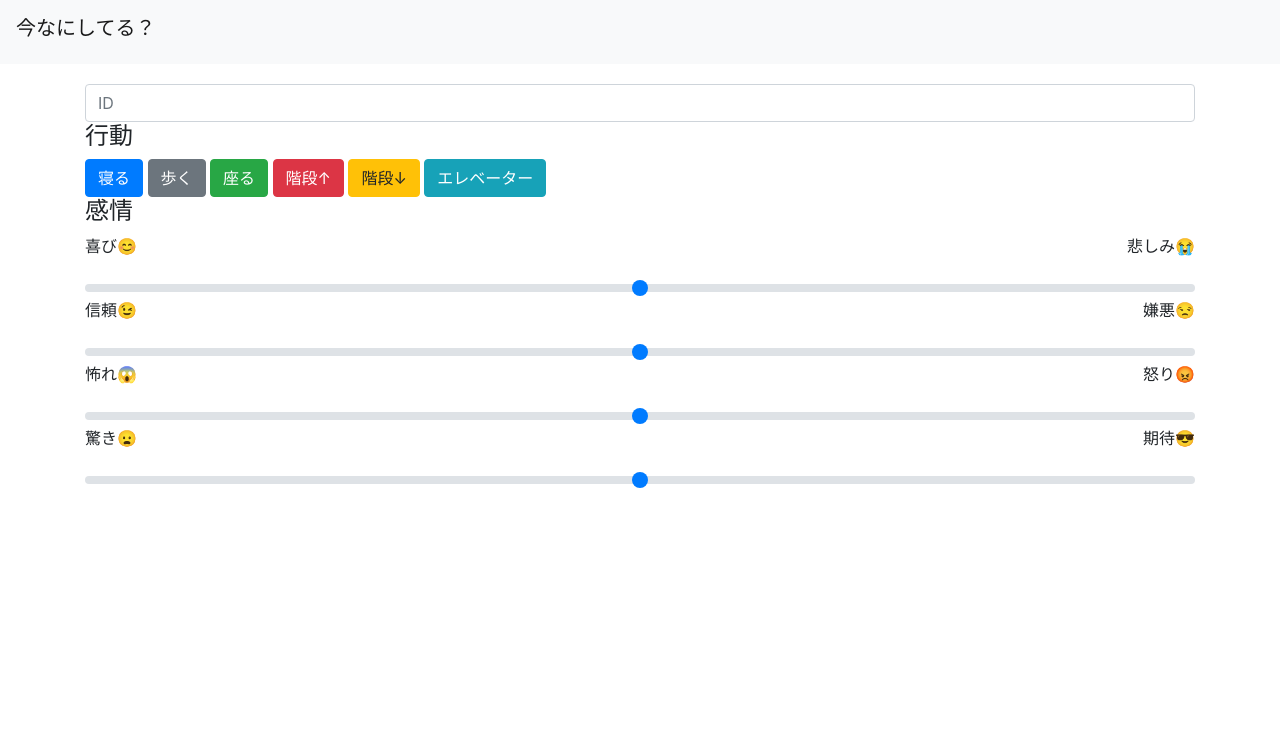
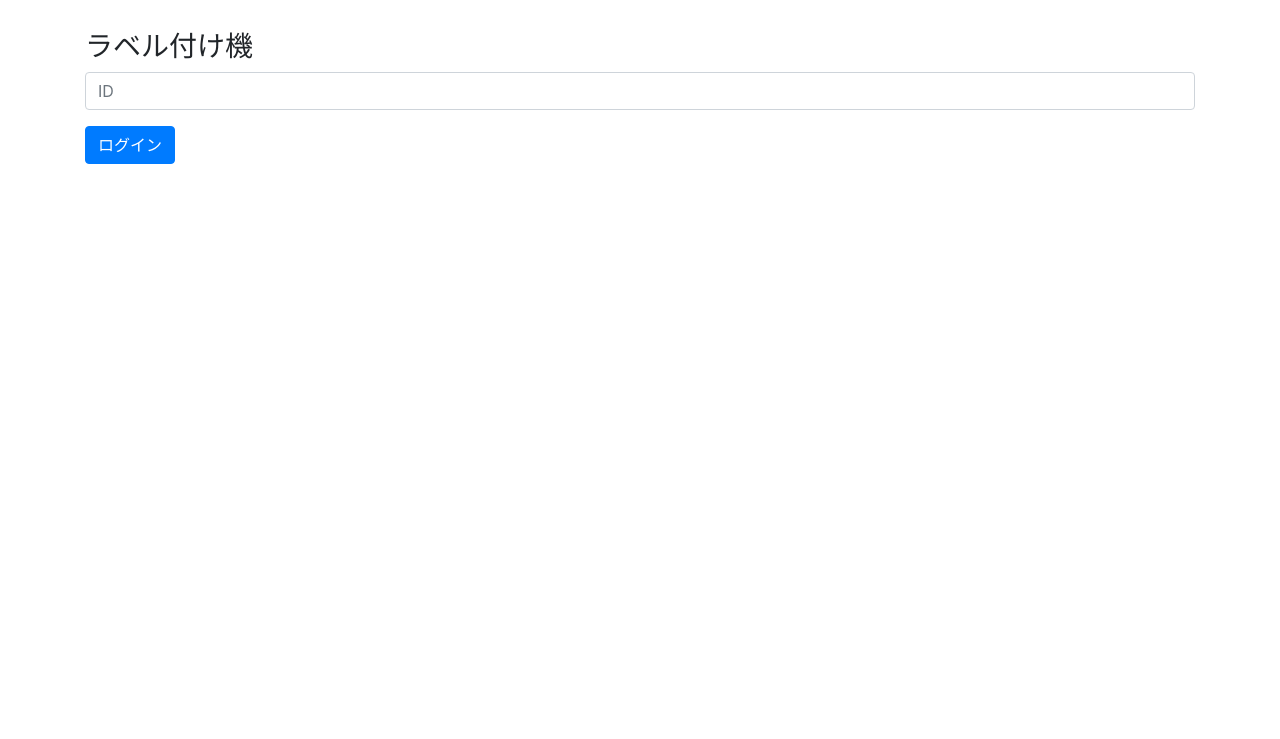
Before and after one commit to tanopanta/label_tsuke_ki, a Flask app: page / in a window 1280 px wide. Shown: the top 739 px of the page. Run offline with Flask 2, Linux system fonts and the light colour scheme; some libraries are stand-ins or nearby versions.

Commit message:
ログイン画面らへんまで

```diff
--- a/server.py
+++ b/server.py
@@ -21,10 +21,13 @@ app = Flask(__name__)
 # index にアクセスしたときの処理
 @app.route('/')
 def index():
-    message = "今なにしてる？"
     # index.html をレンダリングする
-    return render_template('boot.html',
-                           message=message)
+    return render_template('index.html')
+
+@app.route('/boot')
+def boot():
+    id = "aa"
+    return render_template('boot.html', id=id)
 
 # /post にアクセスしたときの処理
 @app.route('/post', methods=['POST'])
--- a/templates/boot.html
+++ b/templates/boot.html
@@ -32,41 +32,50 @@
 <body>
      <!-- ナビゲーションバー -->
     <nav class="navbar navbar-light bg-light">
-        <span class="navbar-brand h1">{{message}}</span>
+        <span class="navbar-brand h1">{{id}}さん　今何してる？ </span>
     </nav>
     <div class="container">
-        <input type="text" name="id" id="id" placeholder="ID" class="form-control">
-        <h4>行動</h4>
-        <div>
-            <button id="button_sleep" type="button" class="btn btn-primary">寝る</button>
-            <button id="button_walk" type="button" class="btn btn-secondary">歩く</button>
-            <button id="button_sit" type="button" class="btn btn-success">座る</button>
-            <button id="button_up" type="button" class="btn btn-danger">階段↑</button>
-            <button id="button_down" type="button" class="btn btn-warning">階段↓</button>
-            <button id="button_elevator" type="button" class="btn btn-info">エレベーター</button>
+        <form method="post">
+            <div class="form-group">
+                <select class="form-control" id="statusSelect">
+                    <option>座る</option>
+                    <option>立つ</option>
+                    <option>歩く</option>
+                    <option>昇り</option>
+                    <option>降り</option>
+                </select>
             </div>
-        <h4>感情</h4>
+            <div class="form-group">
+                <div class="col-xs-2">
+                    <input type="text" name="memo" id="memo" placeholder="メモ" class="form-control">
+                </div>
+            </div>
+
+        </form>
             <div>
                 <p class="align-left">喜び😊</p>
                 <p class="align-right">悲しみ😭</p>
+                <input type="range" class="custom-range" id="customRange1" min="-1" max="1" step="0.005">
             </div>
-        <input type="range" class="custom-range" id="customRange1" min="-1" max="1" step="0.005">
+
             <div>
                 <p class="align-left">信頼😉</p>
                 <p class="align-right">嫌悪😒</p>
+                <input type="range" class="custom-range" id="customRange2" min="-1" max="1" step="0.005">
             </div>
-        <input type="range" class="custom-range" id="customRange1" min="-1" max="1" step="0.005">
+
             <div>
                 <p class="align-left">怖れ😱</p>
                 <p class="align-right">怒り😡</p>
+                <input type="range" class="custom-range" id="customRange3" min="-1" max="1" step="0.005">
             </div>
-        <input type="range" class="custom-range" id="customRange1" min="-1" max="1" step="0.005">
+
             <div>
                 <p class="align-left">驚き😦</p>
                 <p class="align-right">期待😎</p>
+                <input type="range" class="custom-range" id="customRange4"　 min="-1" max="1" step="0.005">
             </div>
-        <input type="range" class="custom-range" id="customRange1">
-        <ul id="stateList" min="-1" max="1" step="0.005"></ul>
+        <ul id="stateList"></ul>
     </div>
 
     <script src="https://code.jquery.com/jquery-3.3.1.min.js"></script>
--- a/templates/index.html
+++ b/templates/index.html
@@ -5,63 +5,36 @@
     <meta name="viewport" content="width=device-width, initial-scale=1.0">
     <meta http-equiv="X-UA-Compatible" content="ie=edge">
     <title>Document</title>
+    <link rel="stylesheet" href="https://stackpath.bootstrapcdn.com/bootstrap/4.1.2/css/bootstrap.min.css" integrity="sha384-Smlep5jCw/wG7hdkwQ/Z5nLIefveQRIY9nfy6xoR1uRYBtpZgI6339F5dgvm/e9B" crossorigin="anonymous">
     <script src="https://code.jquery.com/jquery-3.3.1.min.js"></script>
 
     <script type="text/javascript">
-
-
         $(function(){
-            function sendJSON(state) {
-                var now = Math.floor(new Date().getTime() / 1000);
-                var JSONdata = {
-                    time: now,
-                    state: state
-                };
-                //console.log(JSON.stringify(JSONdata));
-
-                $.ajax({
-                    type : 'post',
-                    url : 'http://127.0.0.1:5000/post',
-                    data : JSON.stringify(JSONdata),
-                    contentType: 'application/json',
-                    dataType : 'json',
-                    scriptCharset: 'utf-8',
-                    success : function(data) {
-                        // Success
-                        console.log("success");
-                        console.log(JSON.stringify(data));
-                        $("#response").html(JSON.stringify(data));
-
-                        var d = new Date(data["time"] * 1000);
-
-                        $('ul').append("<li>" + d.toString() +":" + data["state"] + "</li>");
-                    },
-                    error : function(data) {
-                        // Error
-                        console.log("error");
-                    }
-                });
-            }
-            $("#button_sleep").click( function(){
-                sendJSON("sleep");
-            })
-            $("#button_dance").click( function(){
-                sendJSON("dance");
-            })
+            $("form").submit(function(){
+                console.log("fasf");
+                if($.trim($("#id").val()) !== "") {
+                    return true;
+                } else {
+                    alert("idを入力してください");
+                    return false;
+                }
+            });
         })
     </script>
 </head>
 <body>
-    <p>{{message}}</p>
+    <div class="container" style="padding-top:30px">
+        <h3>ラベル付け機</h3>
+        <form method="get" action="{{ url_for('boot') }}">
+            <div class="form-group">
+                <input type="text" name="id" id="id" placeholder="ID" class="form-control">
+            </div>
 
-    <input type="text" name="idd" id="idd" placeholder="ID">
-    <div>
-        <button id="button_sleep" type="button">寝る</button>
-        <button id="button_dance" type="button">踊る</button>
-
+            <button type="submit" class="btn btn-primary">ログイン</button>
+        </form>
     </div>
 
-    <ul></ul>
+
 
 </body>
 </html>
```
Lines whose indentation alone changed are shown as unchanged.
